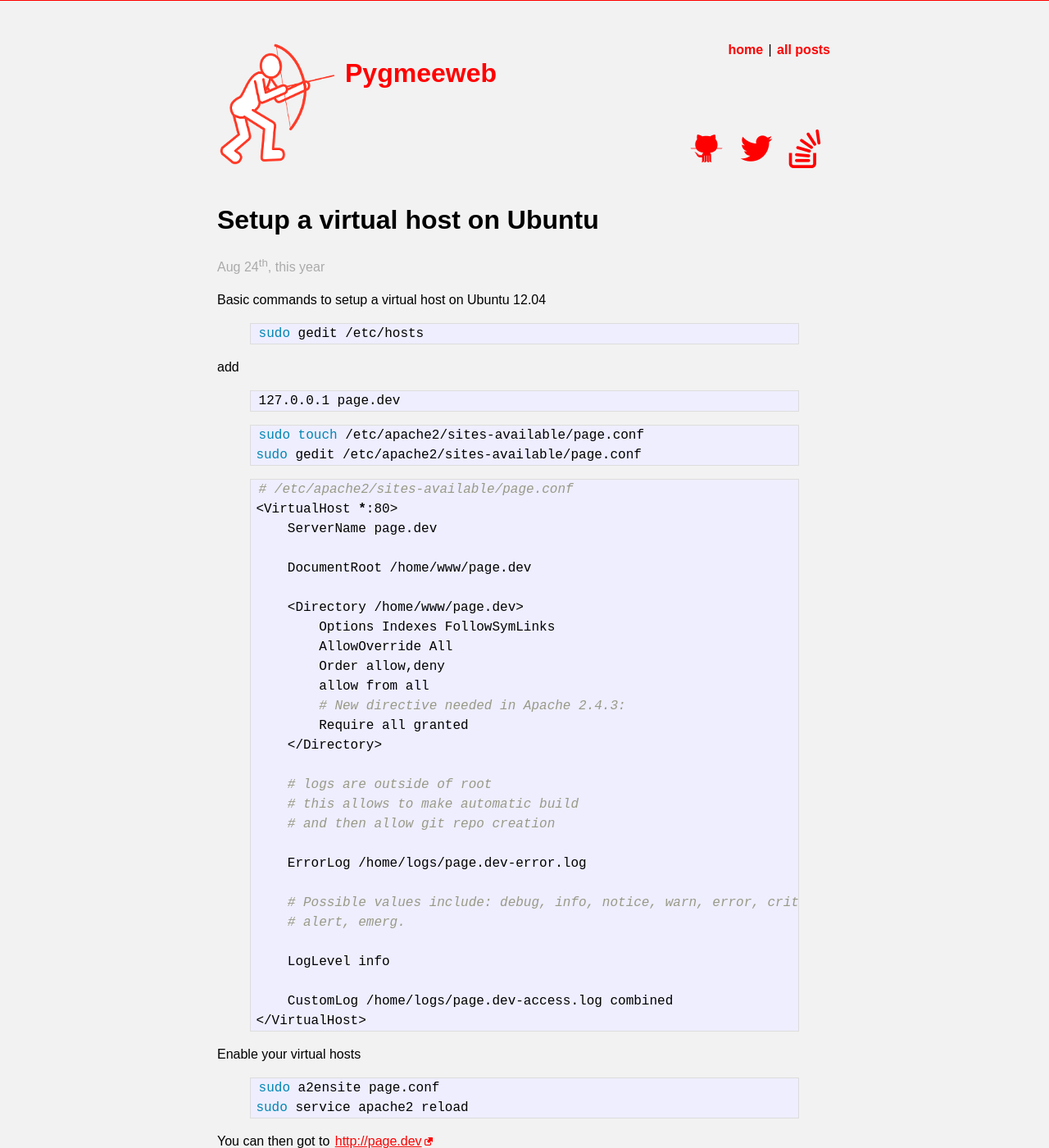
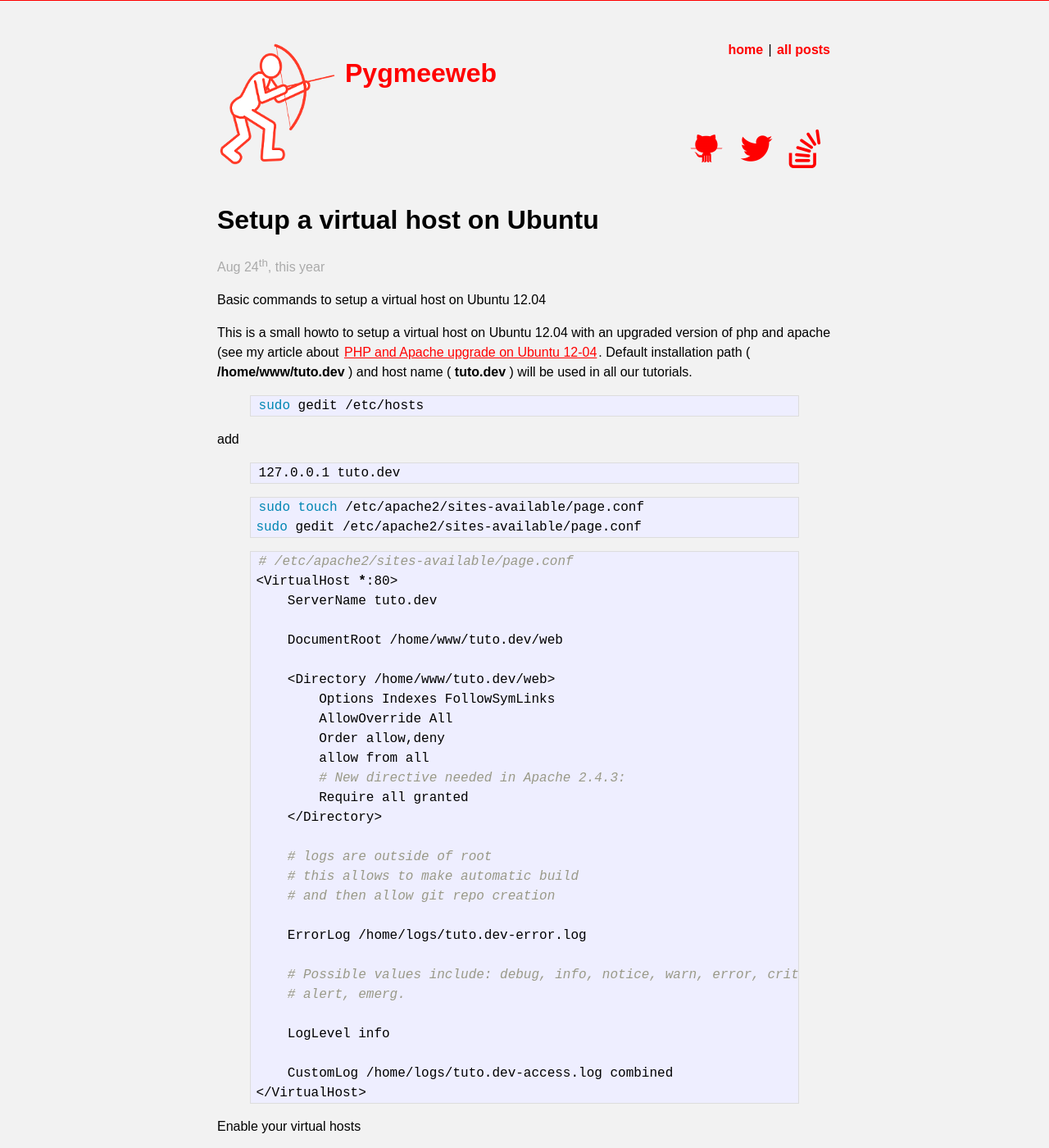
Before and after one commit to djacquel/pygmeeweb.com, a Jekyll site: the page built from _posts/2013-08-24-setup-a-virtual-host-on-ubuntu.markdown, in a window 1280 px wide and 1400 px high. Shown: the whole window at 82% size. Built offline with Jekyll 4.4.1, drawn with Linux system fonts in a browser that asks for light colours; Markdown is read by kramdown in place of the engine named in the settings; comment, search, counter and statistics services are not loaded.

Commit message:
changed default hosts and webroot for tutos

```diff
--- a/_posts/2013-08-24-setup-a-virtual-host-on-ubuntu.markdown
+++ b/_posts/2013-08-24-setup-a-virtual-host-on-ubuntu.markdown
@@ -6,13 +6,16 @@ comments: true
 
 Basic commands to setup a virtual host on Ubuntu 12.04
 
+This is a small howto to setup a virtual host on Ubuntu 12.04 with an upgraded version of php and apache (see my article about [PHP and Apache upgrade on Ubuntu 12-04]({% post_url 2013-08-29-install-php-5-4-4-on-ubuntu-12-04 %}).
+Default installation path ( **/home/www/tuto.dev** ) and host name ( **tuto.dev** ) will be used in all our tutorials.
+
 {% highlight bash %}
 sudo gedit /etc/hosts
 {% endhighlight %}
 
 add
 {% highlight bash %}
-127.0.0.1 page.dev
+127.0.0.1 tuto.dev
 {% endhighlight %}
 
 {% highlight bash %}
@@ -23,11 +26,11 @@ sudo gedit /etc/apache2/sites-available/page.conf
 {% highlight bash %}
 # /etc/apache2/sites-available/page.conf
 <VirtualHost *:80>
-    ServerName page.dev
+    ServerName tuto.dev
 
-    DocumentRoot /home/www/page.dev
+    DocumentRoot /home/www/tuto.dev/web
 
-    <Directory /home/www/page.dev>
+    <Directory /home/www/tuto.dev/web>
         Options Indexes FollowSymLinks
         AllowOverride All
         Order allow,deny
@@ -40,14 +43,14 @@ sudo gedit /etc/apache2/sites-available/page.conf
     # this allows to make automatic build
     # and then allow git repo creation
 
-    ErrorLog /home/logs/page.dev-error.log
+    ErrorLog /home/logs/tuto.dev-error.log
 
     # Possible values include: debug, info, notice, warn, error, crit,
     # alert, emerg.
 
     LogLevel info
 
-    CustomLog /home/logs/page.dev-access.log combined
+    CustomLog /home/logs/tuto.dev-access.log combined
 </VirtualHost>
 {% endhighlight %}
 
@@ -58,7 +61,7 @@ sudo a2ensite page.conf
 sudo service apache2 reload
 {% endhighlight %}
 
-You can then got to [http://page.dev][page.dev]
+You can then got to [http://tuto.dev][tuto.dev]
 
 
 If you get the following error :
@@ -87,4 +90,4 @@ sudo service apache2 restart
 {% endhighlight %}
 a the error must be gone.
 
-[page.dev]: http://page.dev
+[tuto.dev]: http://tuto.dev
```
Also changed, not shown: _posts/2013-09-25-cms-day01-symfony-installation.markdown (+5 -5 lines).
